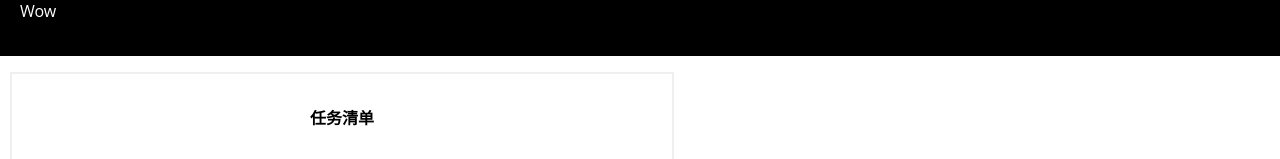
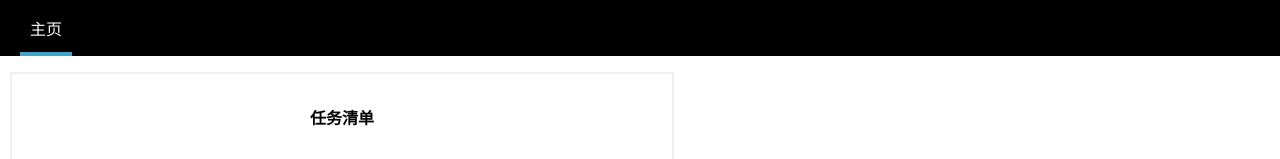
Before and after one commit to xuwenyihust/everyday-action, a React (Create React App) app: page / in a window 1280 px wide. Shown: the top 159 px of the page. Built offline with nearby package versions, Linux system fonts and the light colour scheme.

Commit message:
Add navigation items.

```diff
--- a/src/components/Navigation/Navigation.js
+++ b/src/components/Navigation/Navigation.js
@@ -1,11 +1,12 @@
 import React from 'react';
 import './Navigation.css';
+import NavigationItems from './NavigationItems/NavigationItems';
 
 const navigation = () => (
     <header className='Navigation'>
         {/* <div>MENU</div> */}
         <nav>
-            <div>Wow</div>
+            <NavigationItems />
         </nav>
     </header>
 );
--- /dev/null
+++ b/src/components/Navigation/NavigationItems/NavigationItem/NavigationItem.css
@@ -0,0 +1,25 @@
+.NavigationItem {
+    margin: 0;
+    box-sizing: border-box;
+    display: flex;
+    height: 100%;
+    align-items: center;
+}
+
+.NavigationItem a {
+    color: white;
+    text-decoration: none;
+    height: 100%;
+    padding: 16px 10px;
+    border-bottom: 4px solid transparent;
+    box-sizing: border-box;
+    display: block;
+}
+
+.NavigationItem a:hover,
+.NavigationItem a:active,
+.NavigationItem a.active {
+    background-color: rgb(0, 0, 0);
+    border-bottom: 4px solid #40A4C8;
+    color: white;
+}
--- /dev/null
+++ b/src/components/Navigation/NavigationItems/NavigationItem/NavigationItem.js
@@ -0,0 +1,12 @@
+import React from 'react';
+import './NavigationItem.css';
+
+const navigationItem = (props) => (
+    <li className='NavigationItem'>
+        <a
+            href={props.link}
+            className={props.active ? 'active' : null}>{props.children}</a>
+    </li>
+);
+
+export default navigationItem;
--- /dev/null
+++ b/src/components/Navigation/NavigationItems/NavigationItems.css
@@ -0,0 +1,8 @@
+.NavigationItems {
+    margin: 0;
+    padding: 0;
+    list-style: none;
+    display: flex;
+    align-items: center;
+    height: 100%;
+}
--- /dev/null
+++ b/src/components/Navigation/NavigationItems/NavigationItems.js
@@ -0,0 +1,11 @@
+import React from 'react'
+import './NavigationItems.css';
+import NavigationItem from './NavigationItem/NavigationItem';
+
+const navigationItems = (props) => (
+    <ul className='NavigationItems'>
+        <NavigationItem link="/" active={true}>主页</NavigationItem>
+    </ul>
+);
+
+export default navigationItems;
```
